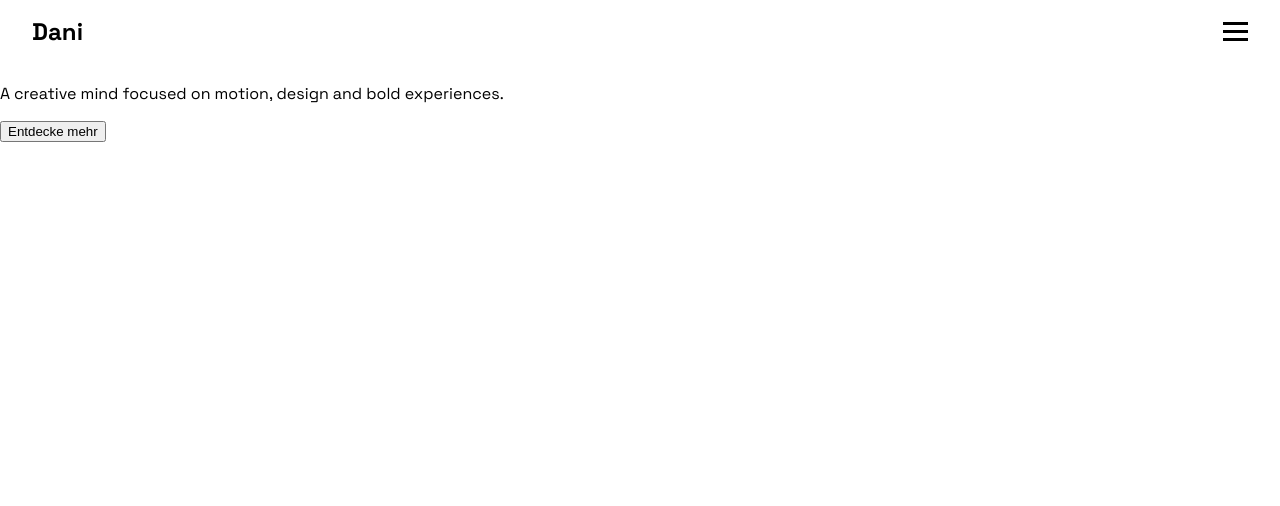
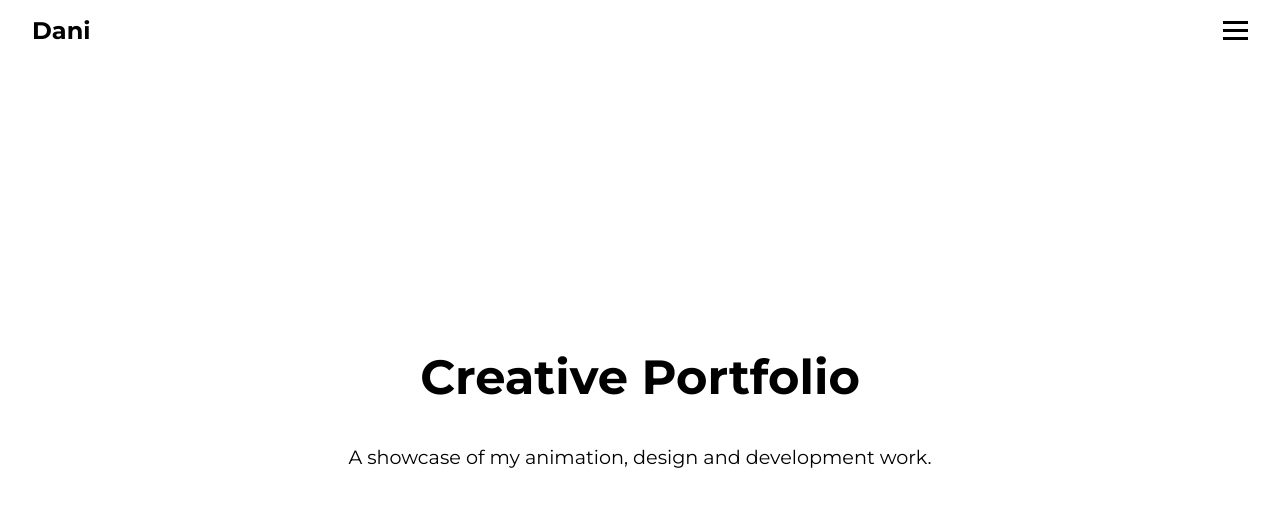
Before and after one commit to inbetweened/portfolio, a Next.js app: page / in a window 1280 px wide. Shown: the top 506 px of the page. Built offline with nearby package versions, Linux system fonts and the light colour scheme.

Commit message:
Update index.jsx

```diff
--- a/pages/index.jsx
+++ b/pages/index.jsx
@@ -1,40 +1,13 @@
-import Head from 'next/head';
-import { useRef, useEffect, useState } from 'react';
+import SeoHead from '../components/SeoHead';
 import Navbar from '../components/Navbar';
-import gsap from 'gsap';
+import Hero from '../components/Hero';
 
-export default function Home() {
-  const discoverBtnRef = useRef(null);
-  const [openMenu, setOpenMenu] = useState(false);
-
-  useEffect(() => {
-    gsap.fromTo(
-      discoverBtnRef.current,
-      { opacity: 0, y: 20 },
-      { opacity: 1, y: 0, delay: 0.6, duration: 0.8, ease: 'power3.out' }
-    );
-  }, []);
-
+export default function HomePage() {
   return (
     <>
-      <Head>
-        <title>Dani</title>
-      </Head>
-
-      <Navbar menuOpenExternally={openMenu} setMenuOpenExternally={setOpenMenu} />
-
-      <main className="flex flex-col items-center justify-center h-screen text-center px-6">
-        <h1 className="text-5xl sm:text-6xl font-bold mb-4">Hey, I’m Dani</h1>
-        <p className="text-lg sm:text-xl max-w-xl mb-6">A creative mind focused on motion, design and bold experiences.</p>
-
-        <button
-          ref={discoverBtnRef}
-          onClick={() => setOpenMenu(true)}
-          className="mt-4 px-6 py-3 bg-black text-white rounded-full shadow-md hover:scale-105 transition-transform"
-        >
-          Entdecke mehr
-        </button>
-      </main>
+      <SeoHead />
+      <Navbar />
+      <Hero />
     </>
   );
 }
```
